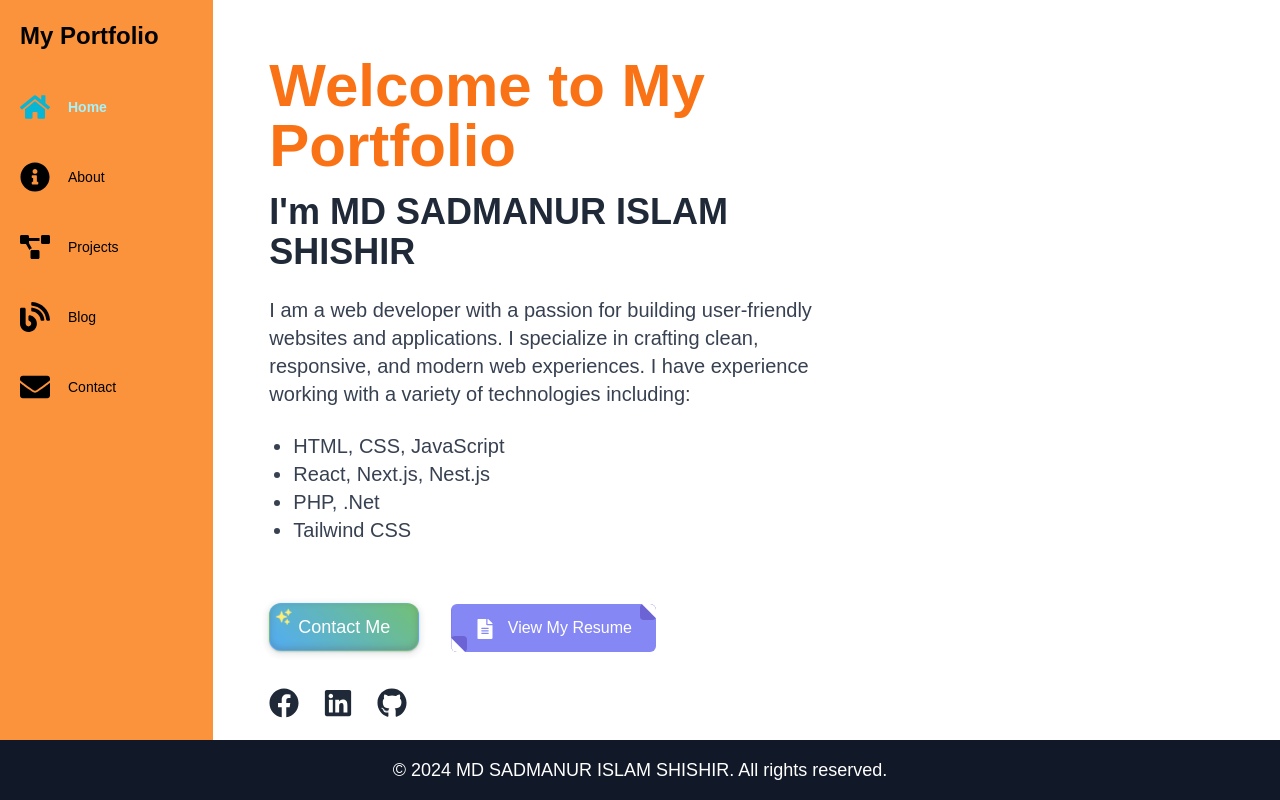
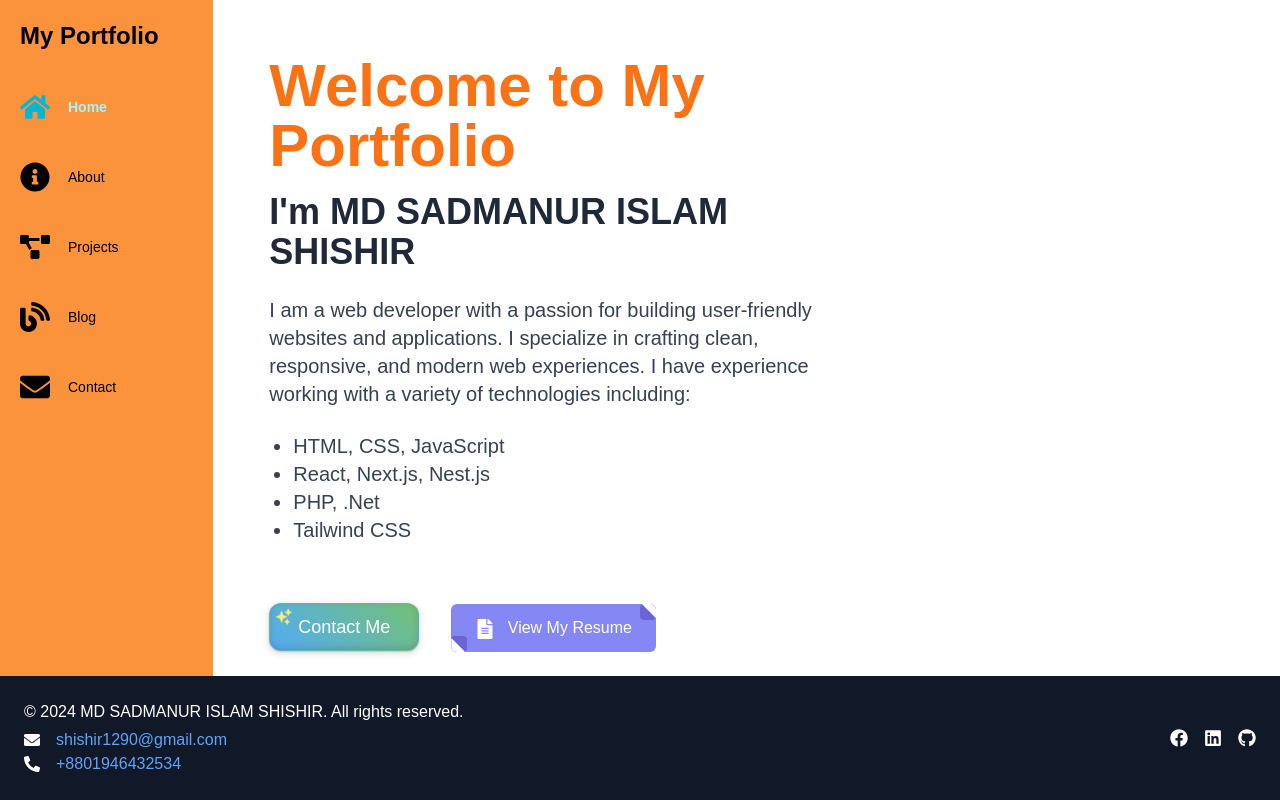
Before and after one commit to shishir1290/Portfolio, a Next.js app: page / in a window 1280 px wide. Built offline with nearby package versions, Linux system fonts and the light colour scheme.

Commit message:
Update Footer.tsx

```diff
--- a/src/components/Footer.tsx
+++ b/src/components/Footer.tsx
@@ -1,11 +1,80 @@
+import Link from "next/link";
+import {
+  FaFacebook,
+  FaTwitter,
+  FaLinkedin,
+  FaGithub,
+  FaPhoneAlt,
+  FaEnvelope,
+} from "react-icons/fa"; // Import social media icons
+
 const Footer = () => {
   return (
-    <footer className="bg-gray-900 text-white p-2 lg:p-4 fixed bottom-0 left-0 w-full z-50">
-      <div className="container mx-auto text-center">
-        <p className="text-sm lg:text-lg">
-          &copy; {new Date().getFullYear()} MD SADMANUR ISLAM SHISHIR. All
-          rights reserved.
-        </p>
+    <footer className="bg-gray-900 text-white p-4 lg:p-6 fixed bottom-0 left-0 w-full z-50">
+      <div className="container mx-auto flex flex-col lg:flex-row items-center justify-between gap-4">
+        {/* Contact Information */}
+        <div className="text-center lg:text-left">
+          <p className="text-sm lg:text-base">
+            &copy; {new Date().getFullYear()} MD SADMANUR ISLAM SHISHIR. All
+            rights reserved.
+          </p>
+          <p className="text-sm lg:text-base mt-1 flex items-center space-x-4">
+            <FaEnvelope />
+            <Link
+              href="mailto:shishir@example.com"
+              className="text-blue-400 hover:underline"
+              passHref
+            >
+              shishir1290@gmail.com
+            </Link>
+          </p>
+          <p className="text-sm lg:text-base flex items-center space-x-4">
+            <FaPhoneAlt />
+            <Link
+              href="tel:+123456789"
+              className="text-blue-400 hover:underline"
+              passHref
+            >
+              +8801946432534
+            </Link>
+          </p>
+        </div>
+
+        {/* Social Media Links */}
+        <div className="flex items-center gap-4 text-lg">
+          <Link
+            href="https://www.facebook.com/profile.php?id=100011398471238"
+            target="_blank"
+            rel="noopener noreferrer"
+            className="hover:text-blue-500"
+          >
+            <FaFacebook />
+          </Link>
+          {/* <a
+            href="https://twitter.com"
+            target="_blank"
+            rel="noopener noreferrer"
+            className="hover:text-blue-400"
+          >
+            <FaTwitter />
+          </a> */}
+          <Link
+            href="https://www.linkedin.com/in/shishir1290/"
+            target="_blank"
+            rel="noopener noreferrer"
+            className="hover:text-blue-600"
+          >
+            <FaLinkedin />
+          </Link>
+          <Link
+            href="https://github.com/shishir1290"
+            target="_blank"
+            rel="noopener noreferrer"
+            className="hover:text-gray-400"
+          >
+            <FaGithub />
+          </Link>
+        </div>
       </div>
     </footer>
   );
```
